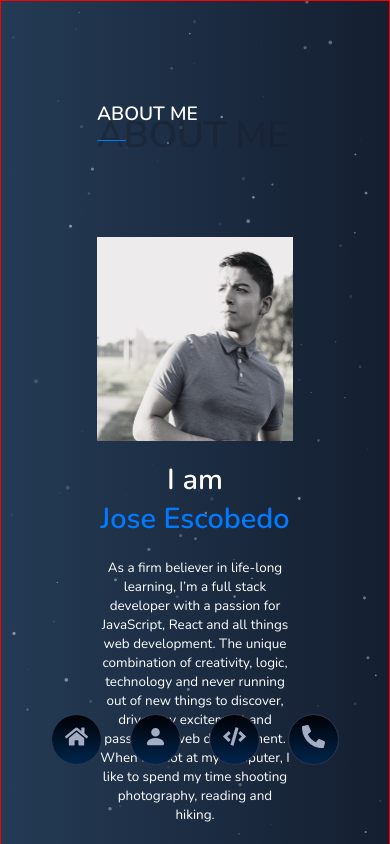
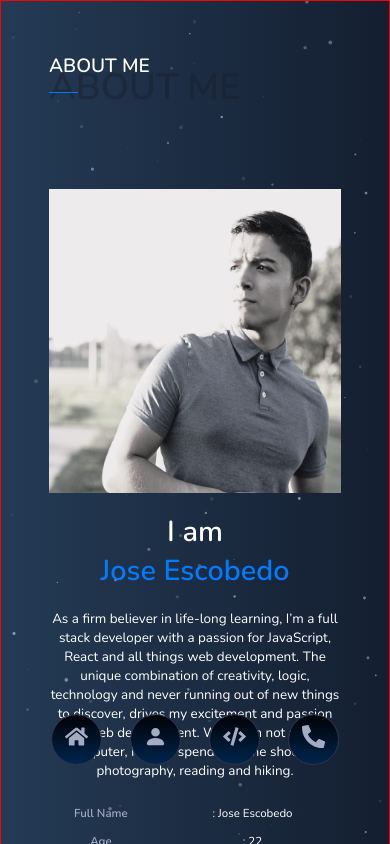
Before and after one commit to Jose-Escobedo/Portfolio-Website, a React (Create React App) app: page /about in a window 390 px wide. Shown: the top 844 px of the page. Built offline with nearby package versions, Linux system fonts and the light colour scheme.

Commit message:
about media query adjustements padding main layout

```diff
--- a/src/components/About/ImageSection.js
+++ b/src/components/About/ImageSection.js
@@ -198,25 +198,6 @@ const ImageSectionStyled = styled.div`
         align-items: center;
       }
     }
-
-    @media screen and (max-width: 440px) {
-      .info-title p {
-        font-size: 0.5rem;
-        line-height: 1rem;
-      }
-      .info p {
-        font-size: 0.5rem;
-        line-height: 1rem;
-      }
-    }
-    @media screen and (max-width: 420px) {
-      .info-title p {
-        font-size: 0.4rem;
-      }
-      .info p {
-        font-size: 0.4rem;
-      }
-    }
   }
 `;
 
--- a/src/styles/Layouts.js
+++ b/src/styles/Layouts.js
@@ -4,12 +4,11 @@ export const MainLayout = styled.div`
   padding: 7rem;
 
   @media screen and (max-width: 480px) {
-    padding: 1rem;
+    padding: 2.5rem;
     width: 100%;
     border: 1px solid red;
   }
   @media screen and (max-width: 760px) {
-    padding: 5rem;
     width: 100%;
   }
 `;
```
